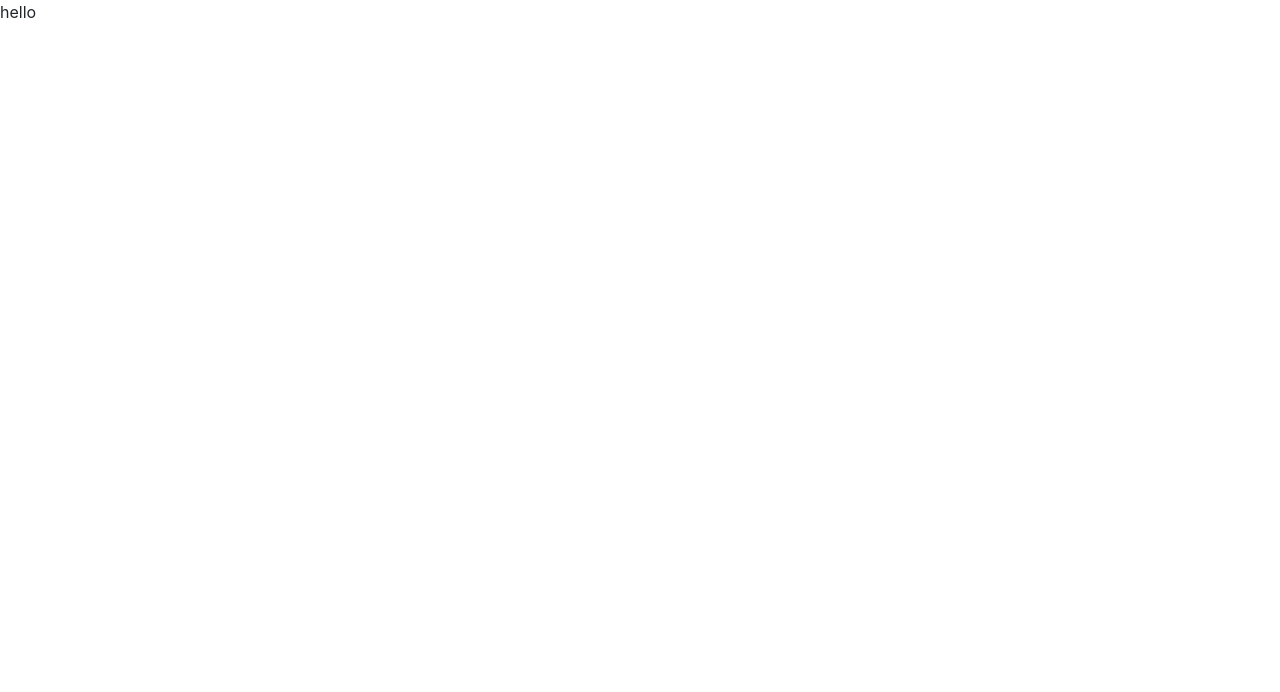
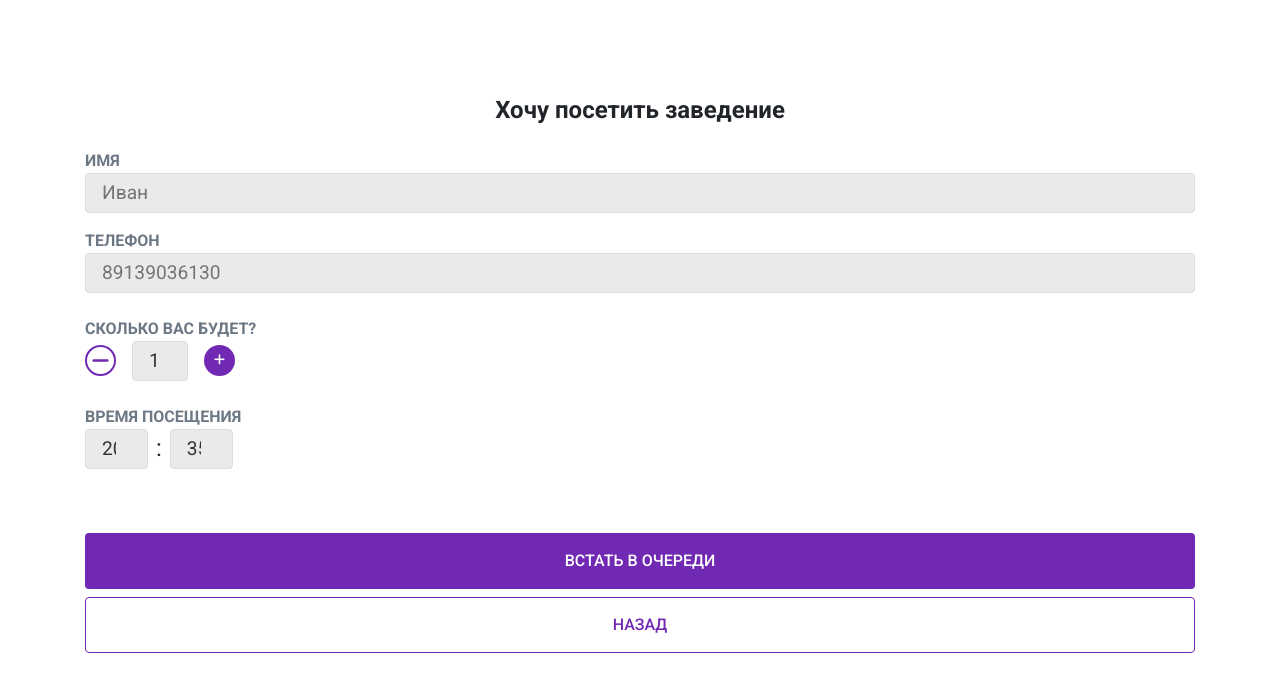
Before and after one commit to pushkov-fedor/amc-frontend, a React (Create React App) app: page / in a window 1280 px wide. Shown: the top 692 px of the page. Built offline with nearby package versions, Linux system fonts and the light colour scheme.

Commit message:
QueueForm

```diff
--- a/public/index.html
+++ b/public/index.html
@@ -24,6 +24,10 @@
       work correctly both with client-side routing and a non-root public URL.
       Learn how to configure a non-root public URL by running `npm run build`.
     -->
+    <script
+      src="https://kit.fontawesome.com/bbf6fd1fff.js"
+      crossorigin="anonymous"
+    ></script>
     <title>React App</title>
   </head>
   <body>
--- a/src/App.js
+++ /dev/null
@@ -1,7 +0,0 @@
-import React from "react";
-
-function App() {
-  return <div className="App">hello</div>;
-}
-
-export default App;
--- /dev/null
+++ b/src/App.jsx
@@ -0,0 +1,14 @@
+import React from "react";
+import QueueForm from "./components/QueueForm";
+
+function App() {
+  return (
+    <div className="App">
+      <div className="container">
+        <QueueForm />
+      </div>
+    </div>
+  );
+}
+
+export default App;
--- a/src/components/QueueForm.jsx
+++ b/src/components/QueueForm.jsx
@@ -1,19 +1,109 @@
-import React from "react";
+import React, { useState } from "react";
+import "./style.css";
 
 export default function QueueForm() {
+  const [name, setName] = useState("");
+  const [phone, setPhone] = useState("");
+  const [people, setPeople] = useState(1);
+  const [timeH, setTimeH] = useState(20);
+  const [timeM, setTimeM] = useState(35);
+
   return (
-    <div>
-      <h1>Хочу посетить заведение</h1>
-      <form>
-        <label htmlFor="name">Имя</label>
-        <input type="text" id="name" placeholder="Иван" />
-        <label htmlFor="name">Имя</label>
-        <input type="text" id="name" placeholder="Иван" />
-        <div className="people-counter">
-          <button>-</button>
-          <input type="number" name="" id="" />
+    <div className="queueForm">
+      <form className="queueForm__form d-flex flex-column pt-5">
+        <h1 className="text-center big-header bold pt-5 mb-4">
+          Хочу посетить заведение
+        </h1>
+        <label htmlFor="name">ИМЯ</label>
+        <input
+          className="mb-3"
+          type="text"
+          id="name"
+          placeholder="Иван"
+          value={name}
+          onChange={(e) => setName(e.target.value)}
+        />
+        <label htmlFor="phone">ТЕЛЕФОН</label>
+        <input
+          className="mb-4"
+          type="tel"
+          id="phone"
+          placeholder="89139036130"
+          value={phone}
+          onChange={(e) => setPhone(e.target.value)}
+        />
+        <label htmlFor="people-counter">СКОЛЬКО ВАС БУДЕТ?</label>
+        <div id="people-counter" className="d-flex align-items-center mb-4">
+          <button
+            className="mr-3 border-purple text-purple bg-white d-flex align-items-center justify-content-center"
+            onClick={(e) => {
+              e.preventDefault();
+              setPeople((prev) => prev - 1);
+            }}
+          >
+            <i class="fas fa-minus fa-2x"></i>
+          </button>
+          <input
+            className="text-center"
+            type="number"
+            name=""
+            id=""
+            value={people}
+            onChange={(e) => setPeople(e.target.value)}
+          />
+          <button
+            className="ml-3 bg-purple text-white d-flex align-items-center justify-content-center"
+            onClick={(e) => {
+              e.preventDefault();
+              setPeople((prev) => prev + 1);
+            }}
+          >
+            <i class="fas fa-plus fa-lg"></i>
+          </button>
+        </div>
+        <label htmlFor="people-counter">ВРЕМЯ ПОСЕЩЕНИЯ</label>
+        <div id="visit-time" className="mb-5">
+          <input
+            className="text-center mr-2"
+            type="number"
+            name="timeH"
+            id="timeH"
+            min="0"
+            max="23"
+            step="1"
+            value={timeH}
+            onChange={(e) =>
+              e.target.value >= 0 && e.target.value <= 23
+                ? setTimeH(e.target.value)
+                : null
+            }
+          />
+          <span>:</span>
+          <input
+            className="text-center ml-2"
+            type="number"
+            name="timeM"
+            id="timeM"
+            min="0"
+            max="59"
+            step="1"
+            value={timeM}
+            onChange={(e) =>
+              e.target.value >= 0 && e.target.value <= 59
+                ? setTimeM(e.target.value)
+                : null
+            }
+          />
         </div>
       </form>
+      <div className="queueForm__controls d-flex flex-column">
+        <button className="mt-3 btn bg-purple text-white medium">
+          ВСТАТЬ В ОЧЕРЕДИ
+        </button>
+        <button className="mt-2 btn bg-white text-purple border-purple medium">
+          НАЗАД
+        </button>
+      </div>
     </div>
   );
 }
--- /dev/null
+++ b/src/components/style.css
@@ -0,0 +1,33 @@
+.queueForm {
+  height: 100vh;
+}
+
+#people-counter button {
+  width: 31px;
+  height: 31px;
+  border-radius: 50%;
+}
+
+#people-counter button:first-child {
+  border-width: 2px;
+  border-style: solid;
+}
+
+#people-counter button:last-child {
+  border: none;
+}
+
+#people-counter input {
+  width: 56px;
+}
+
+/* -------------- */
+
+#visit-time input {
+  width: 63px;
+  height: 40px;
+}
+
+#visit-time span {
+  font-size: 1.5rem;
+}
--- a/src/index.css
+++ b/src/index.css
@@ -1,3 +1,5 @@
+@import url("https://fonts.googleapis.com/css2?family=Roboto:wght@400;500;700&display=swap");
+
 * {
   margin: 0;
   padding: 0;
@@ -6,4 +8,56 @@
 
 body {
   box-sizing: border-box;
+  font-size: 62.5%;
+  font-family: "Roboto", sans-serif;
 }
+
+.btn {
+  border-radius: 4px;
+  height: 3.5rem;
+}
+
+button:focus {
+  outline: none;
+}
+
+.border-purple {
+  border-color: #7129b4;
+}
+
+.bg-purple {
+  background-color: #7129b4;
+}
+
+.text-purple {
+  color: #7129b4;
+}
+
+.medium {
+  font-weight: 500;
+}
+
+.bold {
+  font-weight: bold;
+}
+
+.big-header {
+  font-size: 1.5rem;
+}
+
+label {
+  font-weight: 600;
+  font-size: 1rem;
+  color: #6d7885;
+  margin-bottom: 0;
+}
+
+input {
+  height: 40px;
+  background-color: #eaeaeb;
+  border: 1px solid #d8dee1;
+  border-radius: 4px;
+  font-size: 1.2rem;
+  color: #333333;
+  padding: 0 1rem;
+}
```
